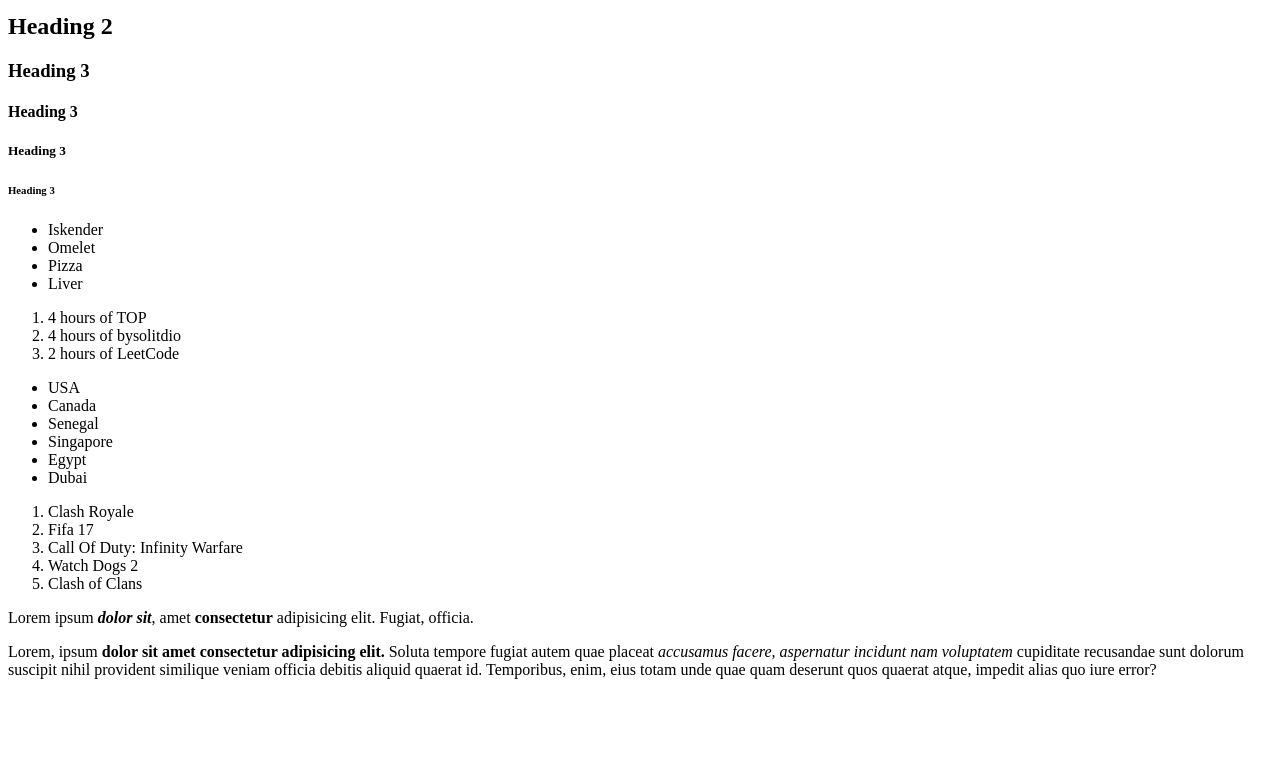
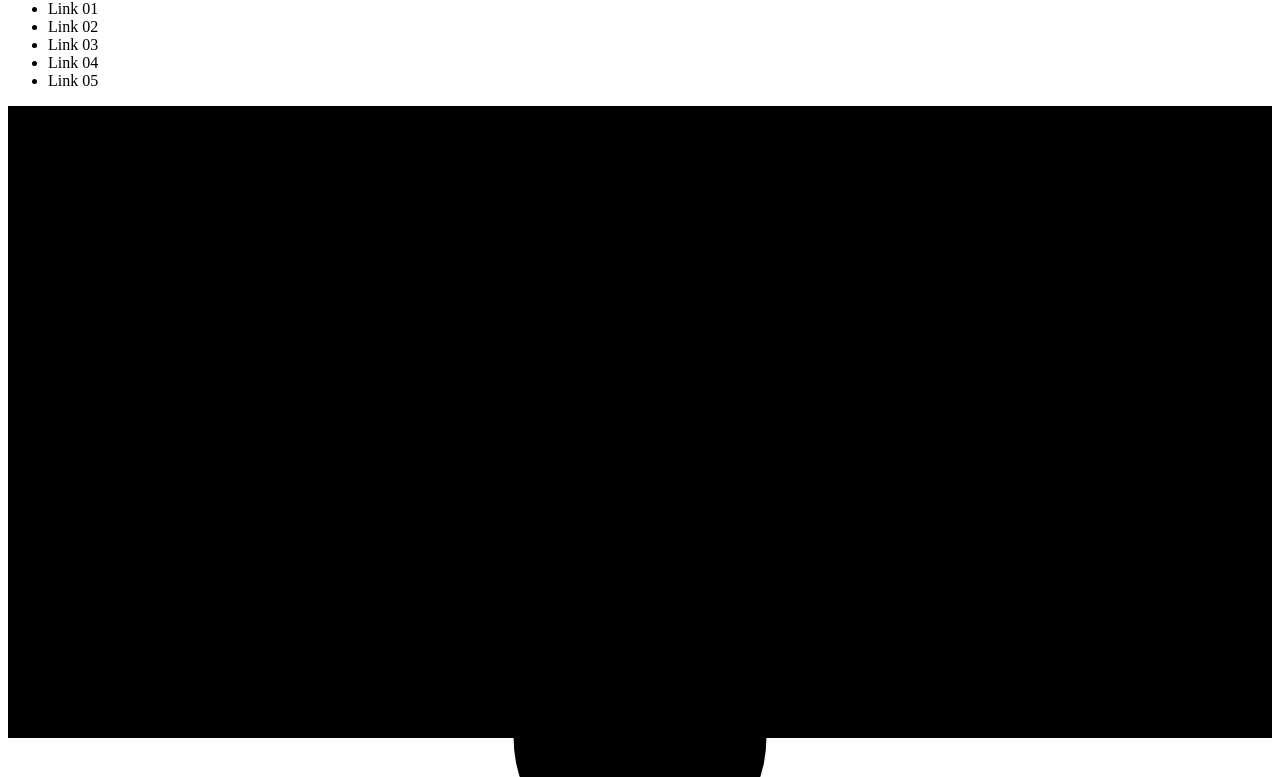
Before and after one commit to solitdio079/git_test, a plain HTML site: page html-boilerplate/index.html in a window 1280 px wide. Shown: the part 67-844 px from the top of the page. Before the commit the page ends 800 px from the top, so only its background shows below. Drawn offline with Linux system fonts and the light colour scheme.

Commit message:
Testing Emmet

```diff
--- a/html-boilerplate/index.html
+++ b/html-boilerplate/index.html
@@ -1,47 +1,27 @@
 <!DOCTYPE html>
 <html lang="en">
-    <head>
-        <meta charset="utf-8">
-        <title>My First Page</title>
-    </head>
-    <body>
-        <h1>Heading 1</h1>
-        <h2>Heading 2</h2>
-        <h3>Heading 3</h3>
-        <h4>Heading 3</h4>
-        <h5>Heading 3</h5>
-        <h6>Heading 3</h6>
+<head>
+    <meta charset="UTF-8">
+    <meta name="viewport" content="width=device-width, initial-scale=1.0">
+    <title>Document</title>
+</head>
+<body>
+  <header>
+    <h2>My Title</h2>
+    <ul>
+        <li>Link 01</li>
+        <li>Link 02</li>
+        <li>Link 03</li>
+        <li>Link 04</li>
+        <li>Link 05</li>
+    </ul>
+  </header>
+  <svg xmlns="http://www.w3.org/2000/svg" viewBox="0 0 100 100">
+    <rect x=0 y=0 width=100 height=50 />
+    <circle class="svg-circle" cx="50" cy="50" r="10"/>
+  </svg>
 
-        <ul>
-            <li>Iskender</li>
-            <li>Omelet</li>
-            <li>Pizza</li>
-            <li>Liver</li>
-        </ul>
-        <ol>
-            <li>4 hours of TOP</li>
-            <li>4 hours of bysolitdio</li>
-            <li>2 hours of LeetCode</li>
-        </ol>
-
-        <ul>
-            <li>USA</li>
-            <li>Canada</li>
-            <li>Senegal</li>
-            <li>Singapore</li>
-            <li>Egypt</li>
-            <li>Dubai</li>
-        </ul>
-        <ol>
-            <li>Clash Royale</li>
-            <li>Fifa 17</li>
-            <li>Call Of Duty: Infinity Warfare</li>
-            <li>Watch Dogs 2</li>
-            <li>Clash of Clans</li>
-        </ol>
-        <!-- the strong is to make the text bold -->
-        <p>Lorem ipsum <em><strong>dolor sit</strong></em>, amet <strong>consectetur</strong> adipisicing elit. Fugiat, officia.</p>
-        <!-- the em tag stands for emphasis and makes the text italic -->
-        <p> Lorem, ipsum <strong>dolor sit amet consectetur adipisicing elit.</strong> Soluta tempore fugiat autem quae placeat <em>accusamus facere, aspernatur incidunt nam voluptatem</em> cupiditate recusandae sunt dolorum suscipit nihil provident similique veniam officia debitis aliquid quaerat id. Temporibus, enim, eius totam unde quae quam deserunt quos quaerat atque, impedit alias quo iure error? </p>
-    </body>
+  <main></main>
+  <footer></footer>
+</body>
 </html>
```
